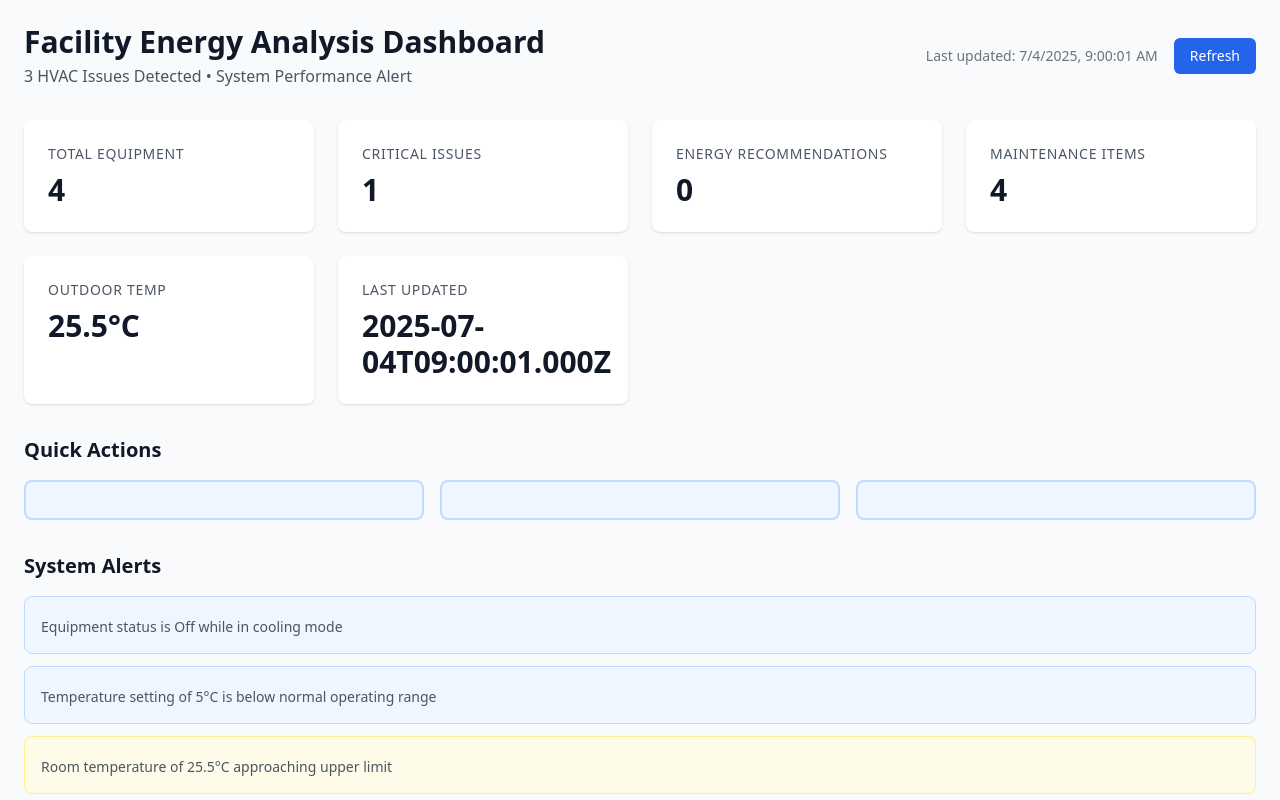
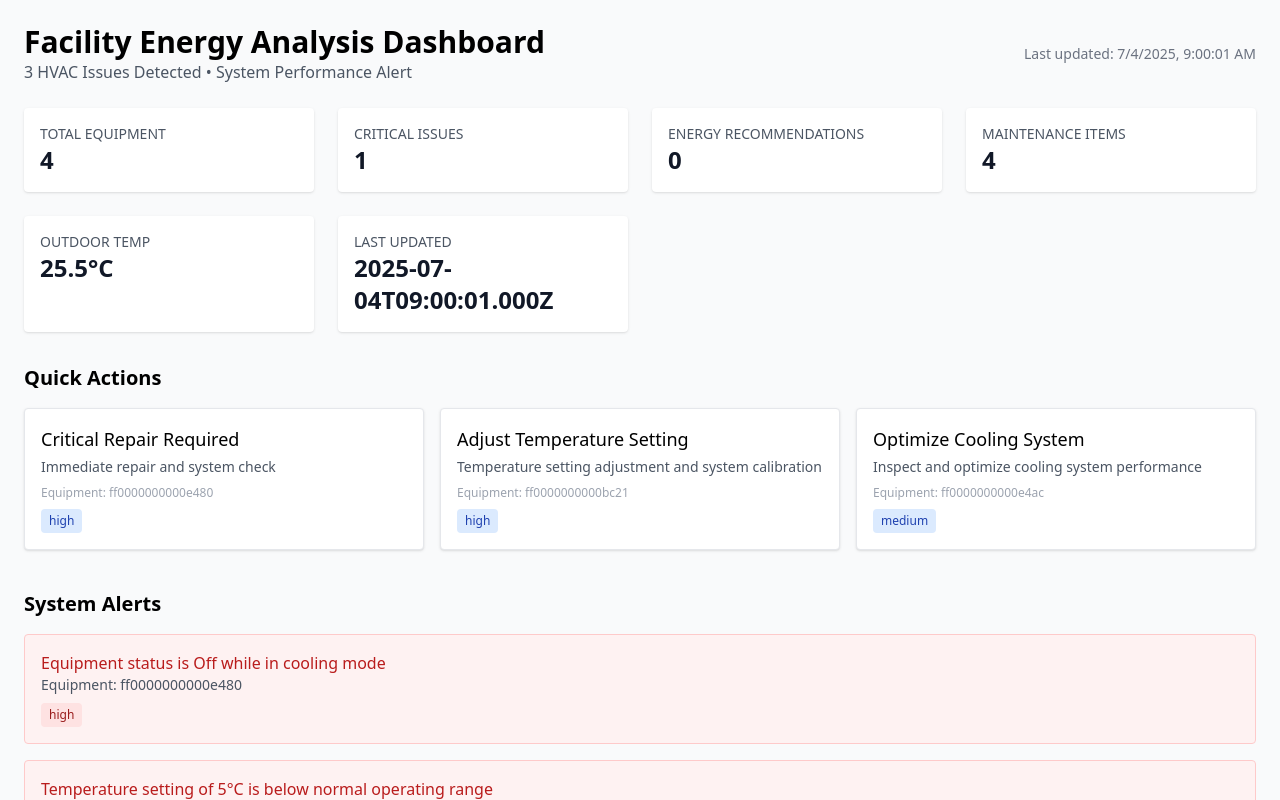
Before and after one commit to judyyhd/fm_dashboard, a Next.js app: page /Dashboard in a window 1280 px wide. Shown: the top 800 px of the page. Built offline with nearby package versions, Linux system fonts and the light colour scheme.

Commit message:
Update Dashboard.tsx

```diff
--- a/src/pages/Dashboard.tsx
+++ b/src/pages/Dashboard.tsx
@@ -2,7 +2,6 @@ import React, { useEffect, useState } from 'react';
 import { BarChart, Bar, XAxis, YAxis, CartesianGrid, Tooltip, Legend, ResponsiveContainer, PieChart, Pie, Cell, LineChart, Line, AreaChart, Area } from 'recharts';
 
 const COLORS = ['#0088FE', '#00C49F', '#FFBB28', '#FF8042', '#8884d8', '#82ca9d', '#ffc658', '#ff7300'];
-
 
 const Dashboard = () => {
   const [dashboardData, setDashboardData] = useState(null);
@@ -10,31 +9,22 @@ const Dashboard = () => {
   const [error, setError] = useState(null);
   const [lastUpdated, setLastUpdated] = useState(null);
 
-  // Fetch dashboard data from API
   useEffect(() => {
     const fetchDashboardData = async () => {
       try {
         setLoading(true);
-        console.log('Fetching dashboard data...');
-
         const response = await fetch('/api/energy-analysis', {
           method: 'POST',
           headers: { 'Content-Type': 'application/json' },
-          body: JSON.stringify({}) // Empty body - n8n will generate everything
+          body: JSON.stringify({})
         });
 
-        if (!response.ok) {
-          throw new Error(`HTTP error! status: ${response.status}`);
-        }
+        if (!response.ok) throw new Error(`HTTP error! status: ${response.status}`);
 
         const data = await response.json();
-        console.log('Dashboard data received:', data);
-
         setDashboardData(data);
         setLastUpdated(new Date().toLocaleString());
-
       } catch (err) {
-        console.error('Failed to fetch dashboard data:', err);
         setError(err.message);
       } finally {
         setLoading(false);
@@ -42,35 +32,24 @@ const Dashboard = () => {
     };
 
     fetchDashboardData();
-
-    // Auto-refresh every 5 minutes
     const interval = setInterval(fetchDashboardData, 5 * 60 * 1000);
     return () => clearInterval(interval);
   }, []);
 
-  // Loading state
   if (loading) {
     return (
-      <div className="min-h-screen bg-gray-50 flex items-center justify-center">
-        <div className="text-center">
-          <div className="animate-spin rounded-full h-12 w-12 border-b-2 border-blue-600 mx-auto mb-4"></div>
-          <p className="text-gray-600">Loading facility data...</p>
-        </div>
+      <div className="min-h-screen flex items-center justify-center bg-gray-50">
+        <p className="text-gray-600">Loading facility data...</p>
       </div>
     );
   }
 
-  // Error state
   if (error) {
     return (
-      <div className="min-h-screen bg-gray-50 flex items-center justify-center">
+      <div className="min-h-screen flex items-center justify-center bg-gray-50">
         <div className="text-center">
-          <div className="text-red-500 text-xl mb-4">⚠️ Error</div>
-          <p className="text-gray-600">{error}</p>
-          <button
-            onClick={() => window.location.reload()}
-            className="mt-4 bg-blue-600 text-white px-4 py-2 rounded hover:bg-blue-700"
-          >
+          <p className="text-red-600 mb-2">⚠️ {error}</p>
+          <button onClick={() => window.location.reload()} className="bg-blue-600 text-white px-4 py-2 rounded">
             Retry
           </button>
         </div>
@@ -78,164 +57,95 @@ const Dashboard = () => {
     );
   }
 
-  // No data state
   if (!dashboardData) {
     return (
-      <div className="min-h-screen bg-gray-50 flex items-center justify-center">
-        <div className="text-center">
-          <p className="text-gray-600">No dashboard data available</p>
-        </div>
+      <div className="min-h-screen flex items-center justify-center bg-gray-50">
+        <p className="text-gray-600">No data available</p>
       </div>
     );
   }
 
   return (
     <div className="min-h-screen bg-gray-50 p-6">
-      {/* Dynamic Header */}
-      <div className="flex items-center justify-between mb-8">
+      <div className="flex justify-between items-center mb-6">
         <div>
-          <h1 className="text-3xl font-bold text-gray-900">
-            {dashboardData.title || 'Facility Dashboard'}
-          </h1>
-          {dashboardData.subtitle && (
-            <p className="text-gray-600 mt-1">{dashboardData.subtitle}</p>
-          )}
+          <h1 className="text-3xl font-bold">{dashboardData.title}</h1>
+          {dashboardData.subtitle && <p className="text-gray-600">{dashboardData.subtitle}</p>}
         </div>
-        <div className="flex items-center space-x-4">
-          {lastUpdated && (
-            <span className="text-sm text-gray-500">
-              Last updated: {lastUpdated}
-            </span>
-          )}
-          <button
-            onClick={() => window.location.reload()}
-            className="bg-blue-600 hover:bg-blue-700 text-white px-4 py-2 rounded-md text-sm font-medium"
-          >
-            Refresh
-          </button>
+        <div className="text-sm text-gray-500">
+          {lastUpdated && <span>Last updated: {lastUpdated}</span>}
         </div>
       </div>
 
-      {/* Dynamic Summary Cards */}
       {dashboardData.summary && (
-        <div className="grid grid-cols-1 md:grid-cols-2 lg:grid-cols-4 gap-6 mb-8">
+        <div className="grid grid-cols-1 sm:grid-cols-2 lg:grid-cols-4 gap-6 mb-8">
           {Object.entries(dashboardData.summary).map(([key, value]) => (
-            <div key={key} className="bg-white rounded-lg shadow p-6">
-              <h3 className="text-sm font-medium text-gray-600 uppercase tracking-wider">
-                {key.replace(/([A-Z])/g, ' $1').replace(/^./, str => str.toUpperCase())}
-              </h3>
-              <p className="text-3xl font-bold text-gray-900 mt-2">{value}</p>
+            <div key={key} className="bg-white p-4 rounded shadow">
+              <h3 className="text-sm text-gray-600 uppercase">{key.replace(/([A-Z])/g, ' $1')}</h3>
+              <p className="text-2xl font-semibold text-gray-900">{value}</p>
             </div>
           ))}
         </div>
       )}
 
-      {/* Dynamic Quick Actions */}
-      {dashboardData.quickActions && dashboardData.quickActions.length > 0 && (
-        <div className="mb-8">
-          <h2 className="text-xl font-semibold text-gray-900 mb-4">Quick Actions</h2>
-          <div className="grid grid-cols-1 md:grid-cols-2 lg:grid-cols-3 gap-4">
-            {dashboardData.quickActions.map((action, index) => (
-              <div
-                key={action.id || index}
-                className={`p-4 rounded-lg border-2 cursor-pointer transition-colors ${
-                  action.severity === 'critical' ? 'border-red-200 bg-red-50 hover:bg-red-100' :
-                  action.severity === 'high' ? 'border-orange-200 bg-orange-50 hover:bg-orange-100' :
-                  action.severity === 'medium' ? 'border-yellow-200 bg-yellow-50 hover:bg-yellow-100' :
-                  'border-blue-200 bg-blue-50 hover:bg-blue-100'
-                }`}
-              >
-                <h3 className="font-medium text-gray-900">{action.title}</h3>
-                <p className="text-sm text-gray-600 mt-1">{action.description}</p>
-                {action.severity && (
-                  <span className={`inline-block px-2 py-1 text-xs rounded mt-2 ${
-                    action.severity === 'critical' ? 'bg-red-100 text-red-800' :
-                    action.severity === 'high' ? 'bg-orange-100 text-orange-800' :
-                    action.severity === 'medium' ? 'bg-yellow-100 text-yellow-800' :
-                    'bg-blue-100 text-blue-800'
-                  }`}>
-                    {action.severity}
-                  </span>
-                )}
+      {dashboardData.quickActions?.length > 0 && (
+        <div className="mb-10">
+          <h2 className="text-xl font-semibold mb-4">Quick Actions</h2>
+          <div className="grid grid-cols-1 md:grid-cols-3 gap-4">
+            {dashboardData.quickActions.map((action, i) => (
+              <div key={action.id || i} className="bg-white p-4 rounded shadow border">
+                <h3 className="text-lg font-medium">{action.label}</h3>
+                <p className="text-sm text-gray-600 mt-1">{action.action}</p>
+                <p className="text-xs text-gray-400 mt-2">Equipment: {action.equipment}</p>
+                <span className="inline-block mt-2 px-2 py-1 text-xs rounded bg-blue-100 text-blue-800">{action.priority}</span>
               </div>
             ))}
           </div>
         </div>
       )}
 
-      {/* Dynamic Alerts */}
-      {dashboardData.alerts && dashboardData.alerts.length > 0 && (
-        <div className="mb-8">
-          <h2 className="text-xl font-semibold text-gray-900 mb-4">System Alerts</h2>
-          <div className="space-y-3">
-            {dashboardData.alerts.map((alert, index) => (
-              <div
-                key={alert.id || index}
-                className={`p-4 rounded-lg border ${
-                  alert.type === 'critical' ? 'bg-red-50 border-red-200' :
-                  alert.type === 'warning' ? 'bg-yellow-50 border-yellow-200' :
-                  alert.type === 'success' ? 'bg-green-50 border-green-200' :
-                  'bg-blue-50 border-blue-200'
-                }`}
-              >
-                <h3 className="font-medium text-gray-900">{alert.title}</h3>
-                <p className="text-sm text-gray-600 mt-1">{alert.message}</p>
-                {alert.timestamp && (
-                  <p className="text-xs text-gray-400 mt-2">
-                    {new Date(alert.timestamp).toLocaleString()}
-                  </p>
-                )}
+      {dashboardData.alerts?.length > 0 && (
+        <div className="mb-10">
+          <h2 className="text-xl font-semibold mb-4">System Alerts</h2>
+          <div className="space-y-4">
+            {dashboardData.alerts.map((alert, i) => (
+              <div key={alert.id || i} className="p-4 rounded border bg-red-50 border-red-200">
+                <p className="font-medium text-red-700">{alert.message}</p>
+                <p className="text-sm text-gray-600">Equipment: {alert.equipment}</p>
+                <span className="inline-block mt-2 px-2 py-1 text-xs rounded bg-red-100 text-red-800">{alert.severity}</span>
               </div>
             ))}
           </div>
         </div>
       )}
 
-      {/* Dynamic Widgets/Charts */}
-      {dashboardData.widgets && dashboardData.widgets.length > 0 && (
+      {dashboardData.widgets?.length > 0 && (
         <div className="grid grid-cols-1 lg:grid-cols-2 gap-6">
-          {dashboardData.widgets.map((widget, index) => (
-            <div key={widget.id || index} className="bg-white rounded-lg shadow p-6">
-              <h2 className="text-lg font-medium text-gray-800 mb-4">
-                {widget.title}
-              </h2>
-
-              {/* Render different chart types based on widget.type */}
+          {dashboardData.widgets.map((widget, i) => (
+            <div key={widget.id || i} className="bg-white rounded shadow p-6">
+              <h3 className="text-lg font-semibold mb-4">{widget.title}</h3>
               <div className="h-80">
-                {widget.type === 'bar' && widget.data && (
+                {widget.type === 'bar' && (
                   <ResponsiveContainer width="100%" height="100%">
                     <BarChart data={widget.data}>
                       <CartesianGrid strokeDasharray="3 3" />
-                      <XAxis dataKey={widget.xKey || "name"} />
+                      <XAxis dataKey={widget.xKey || 'name'} />
                       <YAxis />
                       <Tooltip />
                       <Legend />
-                      {widget.bars && widget.bars.map((bar, i) => (
-                        <Bar
-                          key={i}
-                          dataKey={bar.key}
-                          fill={bar.color || COLORS[i % COLORS.length]}
-                          name={bar.name}
-                          stackId={bar.stackId}
-                        />
+                      {widget.bars?.map((bar, i) => (
+                        <Bar key={i} dataKey={bar.key} fill={bar.color || COLORS[i % COLORS.length]} />
                       ))}
                     </BarChart>
                   </ResponsiveContainer>
                 )}
 
-                {widget.type === 'pie' && widget.data && (
+                {widget.type === 'pie' && (
                   <ResponsiveContainer width="100%" height="100%">
                     <PieChart>
-                      <Pie
-                        data={widget.data}
-                        cx="50%"
-                        cy="50%"
-                        outerRadius={80}
-                        dataKey={widget.valueKey || "value"}
-                        label={({ name, percent }) => `${name} ${(percent * 100).toFixed(0)}%`}
-                      >
+                      <Pie data={widget.data} dataKey={widget.valueKey || 'value'} cx="50%" cy="50%" outerRadius={80} label>
                         {widget.data.map((entry, i) => (
-                          <Cell key={`cell-${i}`} fill={COLORS[i % COLORS.length]} />
+                          <Cell key={i} fill={COLORS[i % COLORS.length]} />
                         ))}
                       </Pie>
                       <Tooltip />
@@ -243,74 +153,45 @@ const Dashboard = () => {
                   </ResponsiveContainer>
                 )}
 
-                {widget.type === 'line' && widget.data && (
+                {widget.type === 'line' && (
                   <ResponsiveContainer width="100%" height="100%">
                     <LineChart data={widget.data}>
                       <CartesianGrid strokeDasharray="3 3" />
-                      <XAxis dataKey={widget.xKey || "name"} />
+                      <XAxis dataKey={widget.xKey || 'name'} />
                       <YAxis />
                       <Tooltip />
                       <Legend />
-                      {widget.lines && widget.lines.map((line, i) => (
-                        <Line
-                          key={i}
-                          type="monotone"
-                          dataKey={line.key}
-                          stroke={line.color || COLORS[i % COLORS.length]}
-                          name={line.name}
-                        />
+                      {widget.lines?.map((line, i) => (
+                        <Line key={i} type="monotone" dataKey={line.key} stroke={line.color || COLORS[i % COLORS.length]} />
                       ))}
                     </LineChart>
                   </ResponsiveContainer>
                 )}
 
-                {widget.type === 'area' && widget.data && (
+                {widget.type === 'area' && (
                   <ResponsiveContainer width="100%" height="100%">
                     <AreaChart data={widget.data}>
                       <CartesianGrid strokeDasharray="3 3" />
-                      <XAxis dataKey={widget.xKey || "name"} />
+                      <XAxis dataKey={widget.xKey || 'name'} />
                       <YAxis />
                       <Tooltip />
                       <Legend />
-                      {widget.areas && widget.areas.map((area, i) => (
-                        <Area
-                          key={i}
-                          type="monotone"
-                          dataKey={area.key}
-                          fill={area.color || COLORS[i % COLORS.length]}
-                          name={area.name}
-                        />
+                      {widget.areas?.map((area, i) => (
+                        <Area key={i} type="monotone" dataKey={area.key} fill={area.color || COLORS[i % COLORS.length]} />
                       ))}
                     </AreaChart>
                   </ResponsiveContainer>
                 )}
 
-                {widget.type === 'list' && widget.data && (
-                  <div className="space-y-2 max-h-80 overflow-y-auto">
+                {widget.type === 'list' && (
+                  <ul className="space-y-2 max-h-80 overflow-y-auto">
                     {widget.data.map((item, i) => (
-                      <div key={i} className="flex justify-between items-center p-2 bg-gray-50 rounded">
-                        <span className="font-medium">{item.name || item.label}</span>
-                        <span className="text-gray-600">{item.value}</span>
-                      </div>
+                      <li key={i} className="flex justify-between text-sm text-gray-700">
+                        <span>{item.name || item.label}</span>
+                        <span>{item.value}</span>
+                      </li>
                     ))}
-                  </div>
-                )}
-
-                {widget.type === 'metrics' && widget.data && (
-                  <div className="grid grid-cols-2 gap-4">
-                    {Object.entries(widget.data).map(([key, value]) => (
-                      <div key={key} className="text-center">
-                        <p className="text-2xl font-bold text-gray-900">{value}</p>
-                        <p className="text-sm text-gray-600">{key}</p>
-                      </div>
-                    ))}
-                  </div>
-                )}
-
-                {!widget.type && (
-                  <div className="flex items-center justify-center h-full text-gray-500">
-                    <pre className="text-xs">{JSON.stringify(widget.data, null, 2)}</pre>
-                  </div>
+                  </ul>
                 )}
               </div>
             </div>
```
